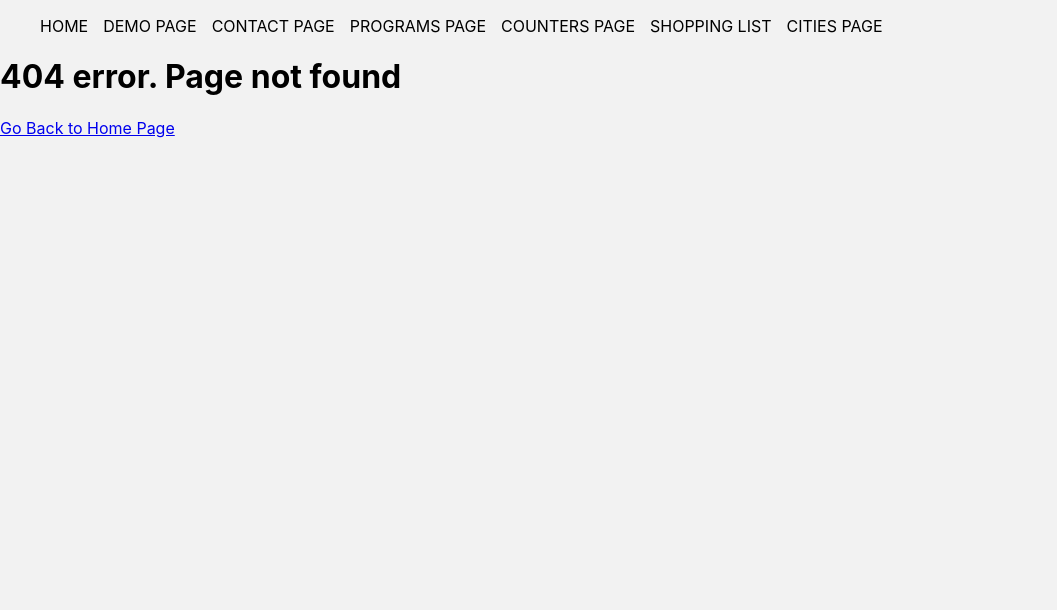
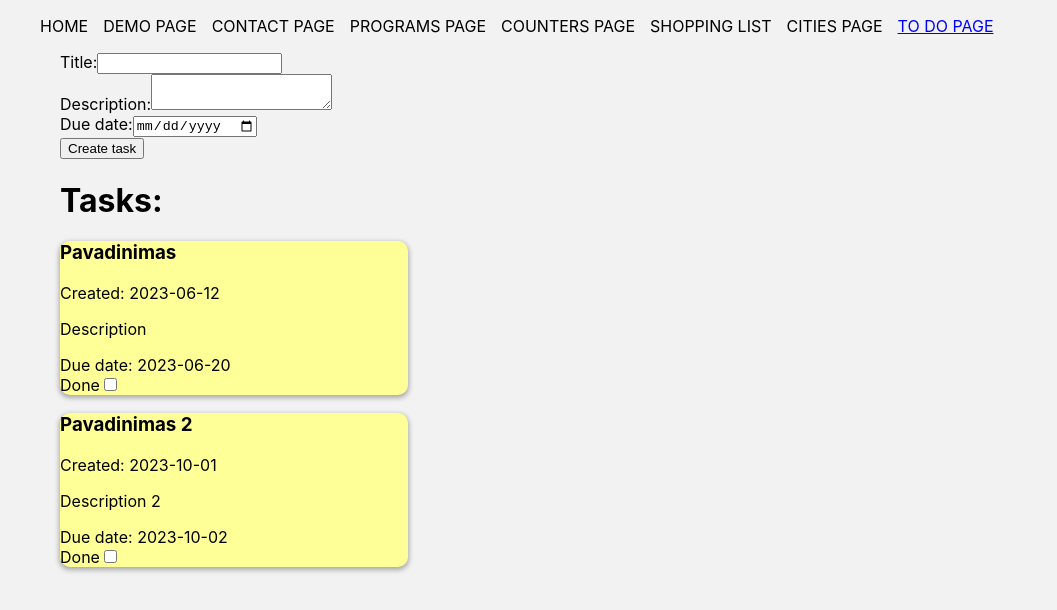
Before and after one commit to brigita2/first-react-app, a React (Create React App) app: page /to-do in a window 1280 px wide. Before the commit this address had no page. Shown: the top 610 px of the page, without its empty margins (0-1057 px from the left). Built offline with nearby package versions, Linux system fonts and the light colour scheme.

Commit message:
todoItem done checkbox fixed

```diff
--- a/src/App.js
+++ b/src/App.js
@@ -5,6 +5,7 @@ import ProgramsPage from "./Pages/CodeAcademyProgramsPage/ProgramsPage/ProgramsP
 import CounterPage from './Pages/CounterPage/CounterPage';
 import ShoppingList from './Pages/ShoppingList/ShoppingList';
 import CitiesPage from './Pages/CitiesPage/CitiesPage';
+import ToDoPage from './Pages/ToDoPage/ToDoPage';
 
 
 function App() {
@@ -40,6 +41,10 @@ function App() {
           <li className='nav-item'>
             <NavLink to='/cities' className='nav-link'>Cities Page</NavLink>
           </li>
+
+          <li className='nav-item'>
+            <NavLink to='/to-do' className='nav-link'>To do Page</NavLink>
+          </li>
         </ul>
       </nav>
 
@@ -51,6 +56,7 @@ function App() {
         <Route path='/counter' element={<CounterPage />} />
         <Route path='/shopping-list' element={<ShoppingList />} />
         <Route path='/cities' element={<CitiesPage />} />
+        <Route path='/to-do' element={<ToDoPage />} />
         <Route path='*' element={
           <><h1>404 error. Page not found</h1><Link to='/'>Go Back to Home Page</Link></>
         }/>
--- a/src/Pages/CitiesPage/CitiesForm/CitiesForm.js
+++ b/src/Pages/CitiesPage/CitiesForm/CitiesForm.js
@@ -21,6 +21,7 @@ function CitiesForm ({ onNewCity }) {
                 country: country,
             },
             touristAttractions: touristAttractions.split(',').map(attraction => attraction.trim()),
+            isCapital: isCapital,
         };
 
         onNewCity(newCityItem);
--- /dev/null
+++ b/src/Pages/ToDoPage/Components/ToDoItem.js
@@ -0,0 +1,23 @@
+
+function ToDoItem ({ data, index }) {
+
+    const taskDoneHandler = (index) => {
+        console.log('click')
+    }
+
+    return (
+        <div className="todo-item">
+            <h3 className="todo-title">{data.title}</h3>
+            <span className="todo-created-date">Created: {data.date}</span>
+            <p className="todo-description">{data.description}</p>
+            <span className="todo-due-date">Due date: {data.dueDate}</span>
+
+            <div className="form-control">
+                <label htmlFor="done">Done</label>
+                <input className="todo-done"  checked={data.done} type="checkbox" id="done" name="done" onChange={() => taskDoneHandler(index)}></input>
+            </div>
+        </div>
+    )
+};
+
+export default ToDoItem;
--- /dev/null
+++ b/src/Pages/ToDoPage/Components/ToDoList.js
@@ -0,0 +1,17 @@
+import ToDoItem from "./ToDoItem";
+
+function ToDoList ({ data }) {
+
+    return (
+            <div className="tasks-wrapper">
+                 <h1>Tasks:</h1>
+                 {data.map((data, index) => {
+                 return (
+                     <ToDoItem data={data} key={index}/>
+                 )
+                 })}
+           </div>
+        )
+}
+
+export default ToDoList;
--- /dev/null
+++ b/src/Pages/ToDoPage/ToDoPage.js
@@ -0,0 +1,102 @@
+import Container from "../../Components/Container/Container";
+import ToDoList from "./Components/ToDoList";
+// import ToDoItem from "./Components/ToDoItem";
+import './toDoPage.css';
+import { useState } from "react";
+
+
+function ToDoPage () {
+
+    let tasksList = [
+        {
+            id: 1,
+            date: '2023-06-12',
+            title: 'Pavadinimas',
+            description: 'Description',
+            dueDate: '2023-06-20',
+            done: false,
+        },
+        {
+            id: 2,
+            date: '2023-10-01',
+            title: 'Pavadinimas 2',
+            description: 'Description 2',
+            dueDate: '2023-10-02',
+            done: false,
+        },
+    ];
+
+    const [toDos, setToDos] = useState(tasksList);
+    const [title, setTitle] = useState('');
+    const [date, setData] = useState('');
+    const [description, setDescription] = useState('');
+    const [dueDate, setDueData] = useState('');
+
+    const createToDoItemHandler = (event) => {
+        event.preventDefault();
+
+        let date = new Date();
+
+        // const day = date.getDate().toString().padStart(2, '0');
+        // const month = (date.getMonth() + 1).toString().padStart(2, '0');
+        // const year = date.getFullYear();
+
+        // const fullDate = `${year}-${month}-${day}`;
+        const fullDate = date.toISOString().slice(0, 10);
+
+        const newTask = {
+            id: Math.random(),
+            title: title,
+            date: fullDate,
+            description: description,
+            dueDate: dueDate,
+            done: false,
+        }
+
+        // console.log(newTask)
+        toDoUpdateHandler(newTask);
+    }
+
+    const titleHandler = (event) => setTitle(event.target.value);
+    const dataHandler = (event) => setData(event.target.value);
+    const descriptionHandler = (event) => setDescription(event.target.value);
+    const dueDataHandler = (event) => setDueData(event.target.value);
+
+    const toDoUpdateHandler = (toDo) => {
+        setToDos(prevState => {
+            const newState = [toDo, ...prevState];
+            console.log(newState)
+            return newState;
+        })
+
+    }
+
+
+    return (
+        <Container>
+            <form  onSubmit={createToDoItemHandler}>
+                <div className="form-control">
+                    <label htmlFor="title">Title:</label>
+                    <input type="text" id="title" name="title" value={title} onChange={titleHandler}></input>
+                </div>
+
+                <div className="form-control">
+                    <label htmlFor="note-description">Description:</label>
+                    <textarea type="text" id="note-description" name="note-description" value={description} onChange={descriptionHandler}></textarea>
+                </div>
+
+                <div className="form-control">
+                    <label htmlFor="due-data">Due date:</label>
+                    <input type="date" id="due-data" value={dueDate} onChange={dueDataHandler}></input>
+                </div>
+
+                <input type="submit" value="Create task" />
+            </form>
+
+           <ToDoList data={toDos}/>
+
+        </Container>
+    )
+}
+
+export default ToDoPage;
--- /dev/null
+++ b/src/Pages/ToDoPage/toDoPage.css
@@ -0,0 +1,17 @@
+.list-wrapper {
+    display: flex;
+    flex-wrap: nowrap;
+}
+
+.todo-item {
+    background-color: rgb(255, 255, 151);
+    box-shadow: 0 2px 5px 1px rgba(0, 0, 0, 0.3);
+    border-radius: 10px;
+    list-style-type: none;
+    width: 30%;
+
+}
+
+.todo-item li{
+    list-style-type: none;
+}
```
